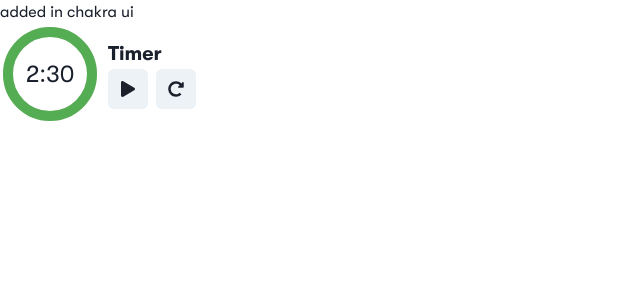
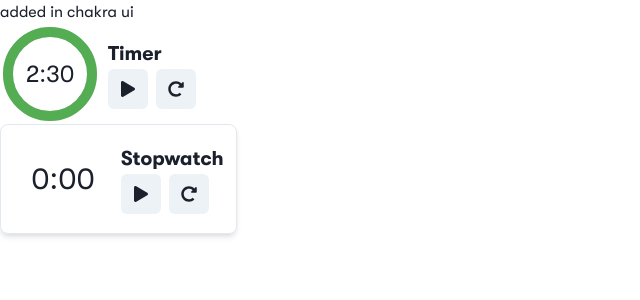
Before and after one commit to mithilp/cargoconnect-fll-scorer, a React (Create React App) app: page / in a window 1280 px wide. Shown: the top 300 px of the page, without its empty margins (0-640 px from the left). Built offline with nearby package versions, Linux system fonts and the light colour scheme.

Commit message:
Create Stopwatch Component

```diff
--- a/src/App.js
+++ b/src/App.js
@@ -2,6 +2,7 @@ import { ChakraProvider } from "@chakra-ui/react";
 import theme from "./theme.js";
 
 import Timer from "./components/Timer";
+import Stopwatch from "./components/Stopwatch";
 
 function App() {
 	return (
@@ -11,6 +12,7 @@ function App() {
 				Learn more:
 					https://chakra-ui.com/docs/features/color-mode#color-mode-flash-issue */}
 			<Timer />
+			<Stopwatch />
 		</ChakraProvider>
 	);
 }
--- /dev/null
+++ b/src/components/Stopwatch.js
@@ -0,0 +1,94 @@
+import { useState, useEffect } from "react";
+
+import {
+	ButtonGroup,
+	Tooltip,
+	IconButton,
+	Stack,
+	Text,
+	HStack,
+} from "@chakra-ui/react";
+import { FaPause, FaPlay, FaRedoAlt } from "react-icons/fa";
+
+const Timer = () => {
+	const [time, setTime] = useState(0);
+	const [ticking, setTicking] = useState(false);
+
+	const toggleTicking = () => {
+		setTicking(!ticking);
+	};
+
+	const resetTimer = () => {
+		setTime(0);
+	};
+
+	useEffect(() => {
+		let myInterval = setInterval(() => {
+			if (ticking) {
+				setTime(time + 1);
+			} else {
+				clearInterval(myInterval);
+			}
+		}, 1000);
+		return () => {
+			clearInterval(myInterval);
+		};
+	});
+
+	const formatTime = (secs) => {
+		let divisor_for_minutes = secs % (60 * 60);
+		let minutes = Math.floor(divisor_for_minutes / 60);
+
+		let divisor_for_seconds = divisor_for_minutes % 60;
+		let seconds = Math.ceil(divisor_for_seconds);
+
+		return `${minutes}:${seconds < 10 ? `0${seconds}` : seconds}`;
+	};
+
+	return (
+		<HStack
+			borderWidth="1px"
+			borderRadius="lg"
+			boxShadow="md"
+			direction="horizontal"
+			alignItems="center"
+			spacing={2}
+			minH={100}
+			w="min-content"
+			px={3}
+			py={1}
+		>
+			<Text fontSize="3xl" textAlign="center" w={100} lineHeight="100px">
+				{formatTime(time)}
+			</Text>
+			<Stack spacing={0}>
+				<Text fontSize="xl" fontWeight="bold">
+					Stopwatch
+				</Text>
+				<ButtonGroup>
+					<Tooltip
+						label={ticking ? "Pause" : "Play"}
+						aria-label={ticking ? "Pause" : "Play"}
+					>
+						<IconButton
+							borderRadius="md"
+							aria-label={ticking ? "Pause" : "Play"}
+							onClick={toggleTicking}
+							icon={ticking ? <FaPause /> : <FaPlay />}
+						/>
+					</Tooltip>
+					<Tooltip label="Reset" aria-label="Reset">
+						<IconButton
+							borderRadius="md"
+							aria-label="Reset"
+							onClick={resetTimer}
+							icon={<FaRedoAlt />}
+						/>
+					</Tooltip>
+				</ButtonGroup>
+			</Stack>
+		</HStack>
+	);
+};
+
+export default Timer;
```
